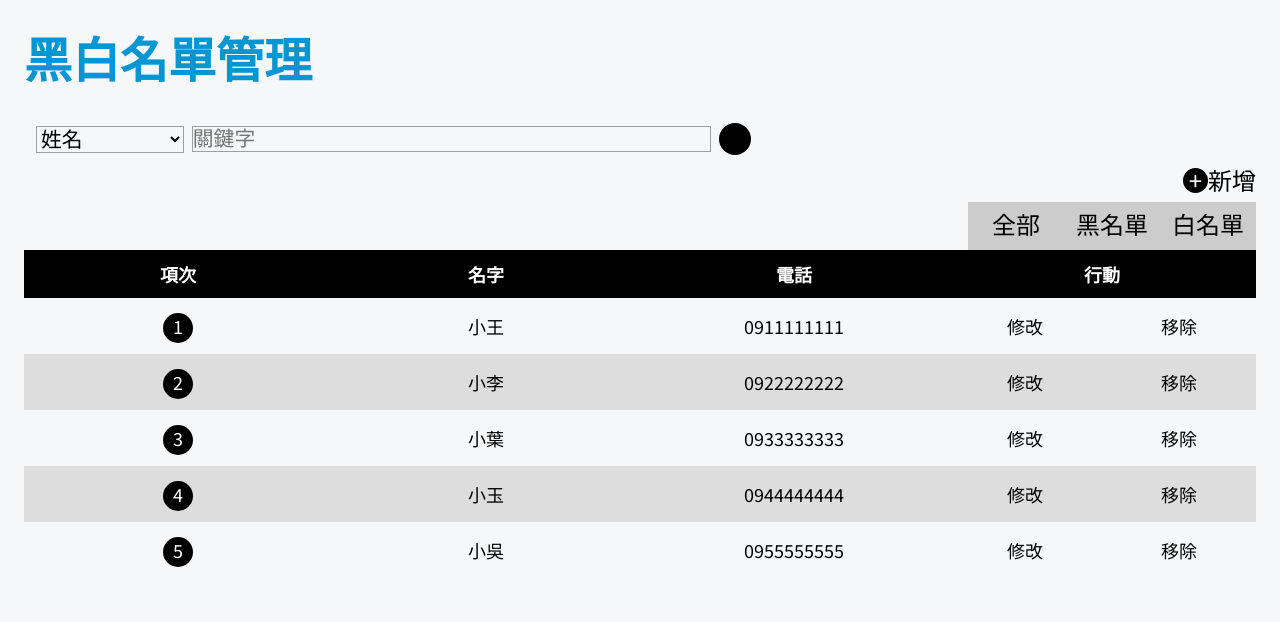
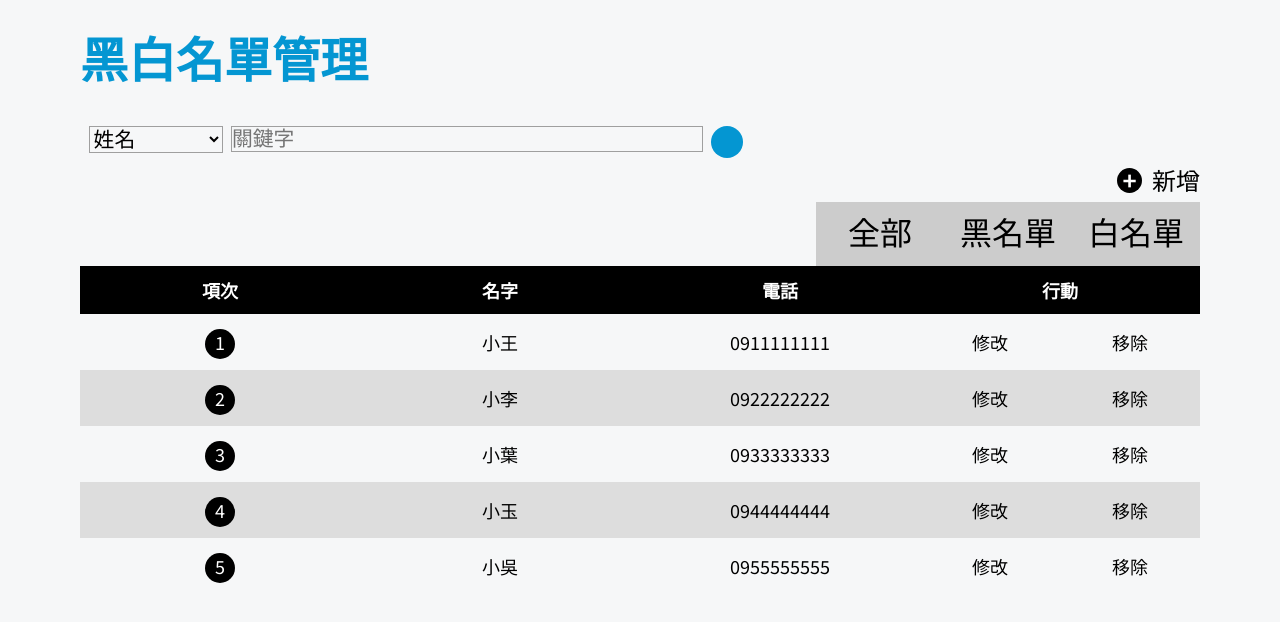
Before and after one commit to Louslife/tel-blacklist-react, a React (Create React App) app: page / in a window 1280 px wide. Shown: the top 622 px of the page. Built offline with nearby package versions, Linux system fonts and the light colour scheme.

Commit message:
css rwd init

```diff
--- a/src/component/TelBlacklist.js
+++ b/src/component/TelBlacklist.js
@@ -292,10 +292,10 @@ function TelBlacklist() {
 
             {(isUpdate && currentTel === obj ? <div className={FloatInput.isUpdateWrap} key={obj.telId}>
               <div className="row card">
-                <div className={FloatInput.isUpdateItme}><input onChange={getIdInputValue} type="text" value={`${obj.telId}(id 不可改)`} /></div>
-                <div className={FloatInput.isUpdateItme}><div className="col"><input onChange={getUserInputValue} type="text" placeholder={`${obj.telName}(在這裡更新內容)`} /></div>
+                <div className={FloatInput.isUpdateItme}><input onChange={getIdInputValue} type="text" value={`${obj.telId}(不可改)`} /></div>
+                <div className={FloatInput.isUpdateItme}><div className="col"><input onChange={getUserInputValue} type="text" placeholder={`${obj.telName}`} /></div>
                 </div>
-                <div className={FloatInput.isUpdateItme}><input onChange={getTelInputValue} type="text" placeholder={`${obj.tel}(在這裡更新內容)`} /></div>
+                <div className={FloatInput.isUpdateItme}><input onChange={getTelInputValue} type="text" placeholder={`${obj.tel}`} /></div>
                 <div className={FloatInput.isUpdateItme}>
                   <div className={FloatInput.isUpdateSure}
                     onClick={() => hendleSaveTelUpdate(obj)}><i>確定</i></div>
@@ -313,7 +313,7 @@ function TelBlacklist() {
             <div className={FloatInput.isAddItme}><input type="text" placeholder="輸入電話"/></div>
             <div className={FloatInput.isAddItme}>
               <div className={FloatInput.isAddSure}
-                onClick={() => hendleSaveTel()}><i>加入黑名單</i></div>
+                onClick={() => hendleSaveTel()}><i>確定</i></div>
             </div>
           </div>
         </div> : "")}
--- a/src/css/Btn.module.css
+++ b/src/css/Btn.module.css
@@ -1,10 +1,9 @@
-.btnWarp {
-  display: flex;
-  justify-content: space-around;
-  align-items: center;
+.btnWarp{
+/* display: none; */
 }
 
 .addWarp {
+  position: relative;
   text-align: right;
   padding-left: 1.5rem;
   padding-right: 1.5em;
@@ -12,6 +11,35 @@
 }
 
 .addTel {
+  position: absolute;
+  display: inline-block;
+  transform: translate(-100%, 0);
+  top: 400px;
+  width: 5rem;
+  height: 5rem;
+  background: rgba(0, 0, 0, 0.438);
+  border-radius: 50%;
+  text-align: center;
+  color: white;
+  line-height: 4.8rem;
+  font-size: 48px;
+  font-weight: 600;
+}
+
+.addWarp span {
+  display: none;
+}
+
+@media screen and (min-width: 768px) {
+  .addWarp {
+    position: relative;
+    padding-left: 5rem;
+    padding-right: 5em;
+  }
+  .addTel {
+    position: relative;
+    top: 0;
+    left: 15px;
     display: inline-block;
     border-radius: 50%;
     line-height: 24px;
@@ -24,5 +52,14 @@
   }
 
   .addWarp span {
+    display: inline-block;
     font-size: 24px;
   }
+  .btnWarp {
+    display: flex;
+    justify-content: space-around;
+    align-items: center;
+  }
+
+
+}
--- a/src/css/Crad.module.css
+++ b/src/css/Crad.module.css
@@ -1,22 +1,18 @@
 .cradWrapCaption {
-  font-size: 18px;
-  font-weight: 600;
-  height: 3rem;
-  background: #000;
-  color: white;
-  line-height: 3rem;
-  text-align: center;
+display: none;
+}
+
+.cradWrap{
+  margin-top: 8px;
+  border: 2px solid #aaa;
 }
 
 .cradItme {
-  font-size: 18px;
-  height: 3.5rem;
-  line-height: 3.5rem;
+  font-size: 20px;
+  height: 4rem;
+  margin: auto ;
+  line-height: 4rem;
   text-align: center;
-}
-
-.cradWrap:nth-child(odd) {
-background: #ddd;
 }
 
 .id {
@@ -37,3 +33,32 @@ background: #ddd;
   z-index: -5;
   color: rgba(255, 255, 255, 0);
 }
+
+@media screen and (min-width: 768px) {
+  .cradWrapCaption {
+    display: block;
+    font-size: 18px;
+    font-weight: 600;
+    height: 3rem;
+    background: #000;
+    color: white;
+    line-height: 3rem;
+    text-align: center;
+  }
+
+  .cradWrap{
+    display: block;
+    margin-top: 0;
+    border: none;
+  }
+  .cradItme {
+    all:unset;
+    font-size: 18px;
+    height: 3.5rem;
+    line-height: 3.5rem;
+    text-align: center;
+  }
+  .cradWrap:nth-child(odd) {
+    background: #ddd;
+  }
+}
--- a/src/css/FloatInput.module.css
+++ b/src/css/FloatInput.module.css
@@ -1,3 +1,44 @@
+.isUpdateWrap {
+  line-height: 8rem;
+  background: #ffd3d3;
+  height: 8rem;
+}
+
+.isUpdateItme input {
+  text-align: center;
+  width: 100%;
+  font-size: 1rem;
+  height: 4rem;
+  border: 1px solid #aaa;
+}
+
+.isUpdateSure {
+  text-align: center;
+  background: #0496d2;
+  color: #fff;
+}
+
+.isAddWrap{
+  line-height: 8rem;
+  background: #eaeaea;
+  height: 8rem;
+}
+
+.isAddItme input {
+  text-align: center;
+  width: 100%;
+  font-size: 1rem;
+  height: 4rem;
+  border: 1px solid #aaa;
+}
+
+.isAddSure {
+  text-align: center;
+  background: #3c3c3c;
+  color: #fff;
+}
+
+@media screen and (min-width: 768px) {
   .isAddWrap {
     width: 100%;
     line-height: 3rem;
@@ -41,10 +82,4 @@
     margin: 1px;
     border: 2px solid #aaa;
   }
-
-.isUpdateSure {
-  /* margin: 5px; */
-  text-align: center;
-  background: #0496d2;
-  color: #fff;
 }
--- a/src/css/Header.module.css
+++ b/src/css/Header.module.css
@@ -1,12 +1,21 @@
-header{
+header {
   padding-top: 1.5rem;
   padding-left: 1.5rem;
   padding-right: 1.5rem;
   padding-bottom: 1.5rem;
+  text-align: center;
 }
 
-header h1{
+header h1 {
   font-size: 48px;
   font-weight: 600;
-  color: #0496D2;
+  color: #0496d2;
 }
+
+@media screen and (min-width: 768px) {
+  header {
+    padding-left: 5rem;
+    padding-right: 5rem;
+    text-align: left;
+  }
+}
--- a/src/css/SearchBar.module.css
+++ b/src/css/SearchBar.module.css
@@ -1,10 +1,36 @@
+.inputGroup {
+  width: 100%;
+  text-align: center;
+}
+.select{
+  width: 45%;
+  display: inline-block;
+  font-size: 1.3rem;
+  border: 1.5px solid #9f9f9f;
+}
+.input {
+  width: 50%;
+  display: inline-block;
+  font-size: 1.3rem;
+  border: 1.5px solid #9f9f9f;
+}
+.icon {
+  display: block;
+  margin-top: 5px;
+  line-height: 2rem;
+  width: 100%;
+  height: 3rem;
+  border-radius: 8px;
+  background: #0496d2;
+}
+
+@media screen and (min-width: 768px) {
   .inputGroup {
     display: flex;
     justify-content: center;
     align-items: center;
     width: 60%;
     height: 3rem;
-  /* border: 1px solid #000; */
   }
   .select {
     width: 20%;
@@ -26,5 +52,5 @@
     height: 2rem;
     border-radius: 50%;
     margin-left: 8px;
-  background: black;
   }
+}
--- a/src/css/SubCategory.module.css
+++ b/src/css/SubCategory.module.css
@@ -1,33 +1,46 @@
 .subCategory {
-  text-align: right;
-  width: 100%;
+  display: flex;
   padding-left: 1.5rem;
   padding-right: 1.5rem;
 }
 
 .subCategoryItem {
-  display: inline-block;
-  font-size: 24px;
-  width: 6rem;
+  width: 100%;
   height: 3rem;
   background: #ccc;
   border-radius: 0;
+  font-size: 24px;
 }
 
 .subCategoryItem:first-child:active,
-.subCategoryItem:first-child:hover{
-background: #0496D2;
-color: #fff;
+.subCategoryItem:first-child:hover {
+  background: #0496d2;
+  color: #fff;
 }
 
 .subCategoryItem:nth-child(2):active,
-.subCategoryItem:nth-child(2):hover{
-background: #D36565;
-color: #fff;
+.subCategoryItem:nth-child(2):hover {
+  background: #d36565;
+  color: #fff;
 }
 
 .subCategoryItem:last-child:active,
-.subCategoryItem:last-child:hover{
-background: #EFEFEF;
-color: black;
+.subCategoryItem:last-child:hover {
+  background: #efefef;
+  color: black;
 }
+
+@media screen and (min-width: 768px) {
+  .subCategory {
+    display: inline-block;
+    text-align: right;
+    width: 100%;
+    padding-left: 5rem;
+    padding-right: 5rem;
+  }
+  .subCategoryItem {
+    font-size: 32px;
+    width: 8rem;
+    height: 4rem;
+  }
+}
--- a/src/css/basic.css
+++ b/src/css/basic.css
@@ -12,3 +12,11 @@
 .tel-action {
   display: flex;
 }
+
+@media screen and (min-width: 768px) {
+  .container {
+    margin: 0 auto;
+    padding-left: 5rem;
+    padding-right: 5rem;
+  }
+}
```
Lines whose indentation alone changed are shown as unchanged.
